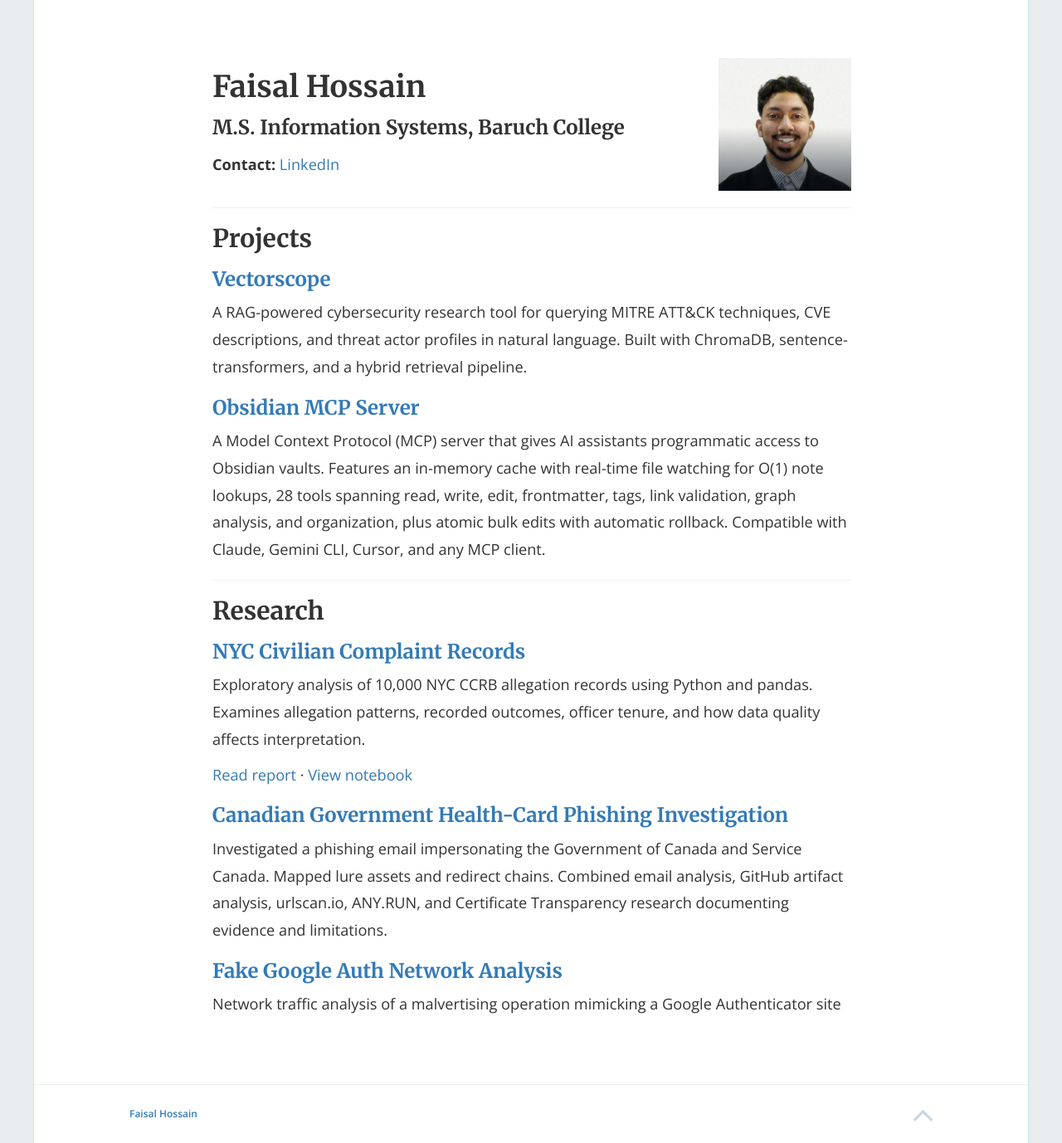
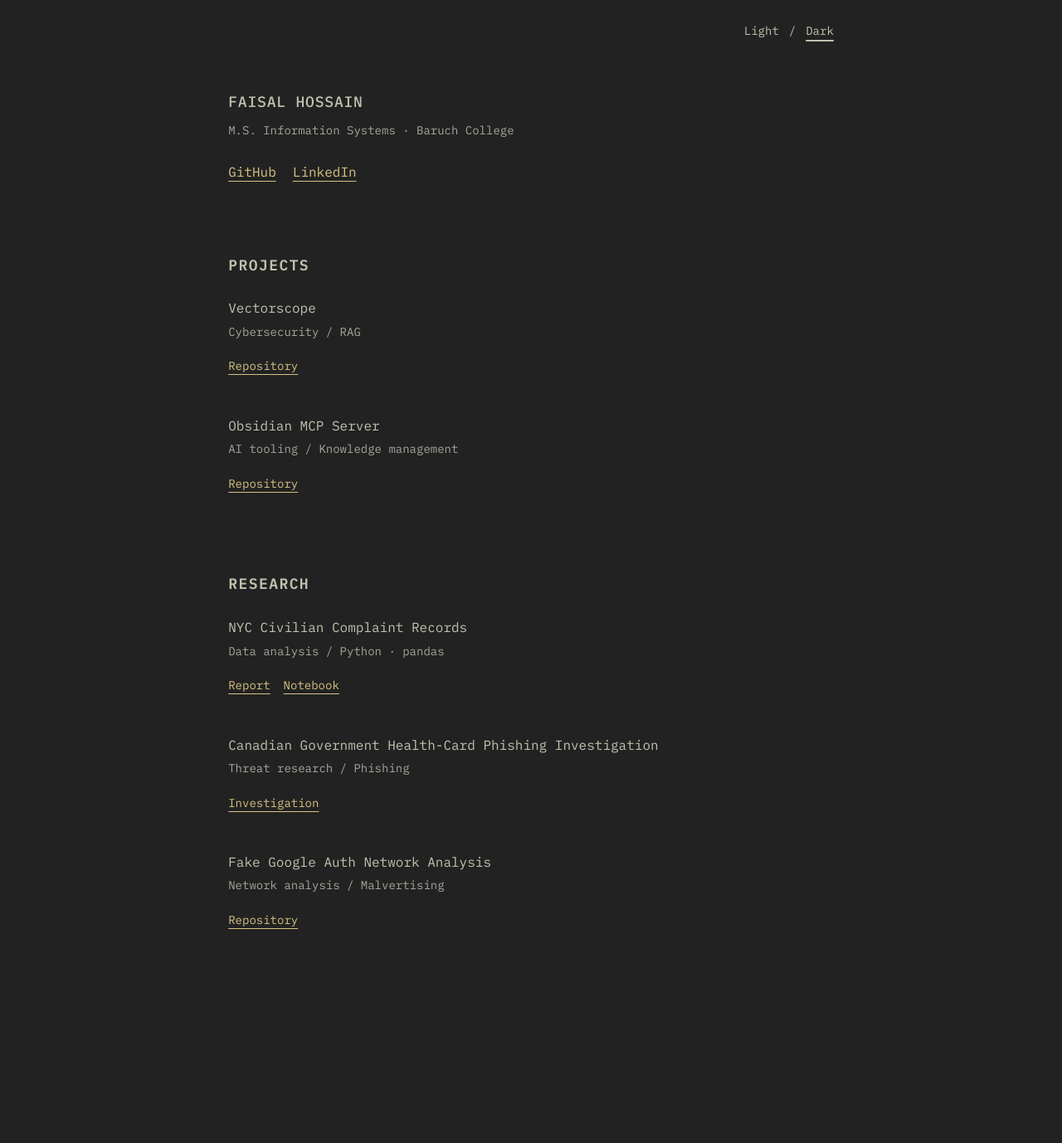
Before and after one commit to faisalhossainnyc/faisalhossainnyc.github.io, a Jekyll site: the page built from index.html, in a window 1280 px wide. Shown: the whole page at 83% size. Built offline with Jekyll 4.4.1, drawn with Linux system fonts in a browser that asks for light colours; nearby versions of some CDN libraries; after the commit the page ends 1208 px from its top, so only the background shows below that.

Commit message:
Redesign the portfolio with light and dark themes

```diff
--- a/_config.yml
+++ b/_config.yml
@@ -10,3 +10,11 @@ repository: faisalhossainnyc/faisalhossainnyc.github.io
 
 enable_nav: false
 enable_contact: false
+
+
+exclude:
+  - Gemfile
+  - Gemfile.lock
+  - vendor
+  - node_modules
+  - CODE_REVIEW.md
--- /dev/null
+++ b/index.html
@@ -0,0 +1,157 @@
+---
+layout: null
+title: Faisal Hossain
+permalink: /
+---
+<!doctype html>
+<html lang="en">
+<head>
+<meta charset="utf-8">
+<meta name="viewport" content="width=device-width, initial-scale=1">
+<meta name="color-scheme" content="light dark">
+<title>Faisal Hossain — Portfolio</title>
+<meta name="description" content="{{ site.description | escape }} — cybersecurity projects, threat research, and data analysis.">
+<link rel="canonical" href="{{ '/' | absolute_url }}">
+<link rel="icon" href="{{ '/img/favicon.png' | relative_url }}">
+<link rel="preconnect" href="https://fonts.googleapis.com">
+<link rel="preconnect" href="https://fonts.gstatic.com" crossorigin>
+<link href="https://fonts.googleapis.com/css2?family=IBM+Plex+Mono:wght@400;500;600&display=swap" rel="stylesheet">
+<script>
+document.documentElement.dataset.appearance = 'dark';
+try {
+  const saved = localStorage.getItem('portfolio-appearance');
+  if (['light', 'dark'].includes(saved)) document.documentElement.dataset.appearance = saved;
+} catch {}
+</script>
+<style>
+:root { color-scheme: dark; --background: #222222; --foreground: #c2c2b0; --muted: #a6a69c; --link-accent: #d7c483; --selection: #44443c; }
+* { box-sizing: border-box; }
+html, body { margin: 0; background: var(--background); color: var(--foreground); }
+body { font: 1rem/1.65 'IBM Plex Mono', monospace; -webkit-font-smoothing: antialiased; }
+main, .appearance-controls { max-width: 52rem; margin-inline: auto; }
+.theme-panel { padding: 32px clamp(24px, 4vw, 64px) 56px; min-width: 0; overflow-wrap: anywhere; }
+h1,h2,h3,p { margin: 0; }
+h1 { font-size: 1.125rem; font-weight: 500; letter-spacing: .045em; text-transform: uppercase; }
+.degree { margin-top: 8px; font-size: .875rem; }
+.contact { display: flex; flex-wrap: wrap; gap: 20px; margin-top: 16px; }
+.degree, .metadata { color: var(--muted); }
+a { display: inline-flex; align-items: center; min-height: 44px; color: var(--link-accent); text-decoration: underline; text-decoration-color: currentColor; text-underline-offset: 5px; text-decoration-thickness: 1px; padding-block: 4px; }
+a:focus-visible { outline: 2px solid var(--link-accent); outline-offset: 6px; border-radius: 1px; }
+.portfolio-block { padding-bottom: .75rem; }
+section.portfolio-block { margin-top: 4rem; }
+h2 { font-size: 1.125rem; font-weight: 600; letter-spacing: .08em; text-transform: uppercase; }
+ul { list-style: none; margin: 24px 0 0; padding: 0; }
+.entry { padding-bottom: .5rem; }
+.entry + .entry { margin-top: 28px; }
+h3 { font-size: inherit; font-weight: 400; line-height: inherit; }
+.metadata { font-size: .875rem; margin-top: 4px; }
+.outputs { display: flex; flex-wrap: wrap; gap: 4px 16px; font-size: .875rem; margin-top: 8px; }
+.outputs a { overflow-wrap: anywhere; }
+::selection { color: var(--foreground); background: var(--selection); }
+[hidden] { display: none !important; }
+.appearance-controls { display: flex; flex-wrap: wrap; justify-content: flex-end; align-items: center; gap: 12px; padding: 16px clamp(24px, 4vw, 64px); font-size: .875rem; }
+.appearance-controls { border: 0; min-width: 0; }
+.visually-hidden { position: absolute; width: 1px; height: 1px; padding: 0; margin: -1px; overflow: hidden; clip-path: inset(50%); white-space: nowrap; border: 0; }
+.appearance-option { position: relative; display: inline-flex; align-items: center; min-height: 44px; cursor: pointer; }
+.appearance-option input { position: absolute; inset: 0; width: 100%; height: 100%; margin: 0; opacity: 0; cursor: pointer; }
+.appearance-option input:checked + span { text-decoration: underline; text-underline-offset: 6px; text-decoration-thickness: 2px; }
+.appearance-option input:focus-visible + span { outline: 2px solid currentColor; outline-offset: 6px; }
+@media (forced-colors: active) { .appearance-option input:checked + span { text-decoration-color: CanvasText; } }
+.skip-link { position: absolute; inset: 8px auto auto 8px; transform: translateY(-200%); padding: 8px 16px; z-index: 1; background: var(--background); color: var(--foreground); }
+.skip-link:focus { transform: none; outline: 2px solid currentColor; outline-offset: 2px; }
+main:focus { outline: none; }
+:root[data-appearance="light"] { color-scheme: light; --background: #f3f0e6; --foreground: #4b4b42; --muted: #636357; --link-accent: #713613; --selection: #e1ddce; }
+@media (max-width:600px) { .theme-panel { padding: 28px 24px 48px; } }
+/* Crossfade only explicit appearance changes; content stays visible on load. */
+::view-transition-old(root), ::view-transition-new(root) { animation-duration: 180ms; animation-timing-function: ease-out; }
+::view-transition-old(root) { animation-name: theme-fade-out; }
+::view-transition-new(root) { animation-name: theme-fade-in; }
+@keyframes theme-fade-out { to { opacity: 0; } }
+@keyframes theme-fade-in { from { opacity: 0; } }
+html[data-theme-fallback] body, html[data-theme-fallback] a, html[data-theme-fallback] .degree, html[data-theme-fallback] .metadata { transition: background-color 180ms ease-out, color 180ms ease-out; }
+@media (prefers-reduced-motion: reduce) {
+  ::view-transition-old(root), ::view-transition-new(root) { animation: none; }
+  html[data-theme-fallback] body, html[data-theme-fallback] a, html[data-theme-fallback] .degree, html[data-theme-fallback] .metadata { transition: none; }
+}
+</style>
+</head>
+<body>
+<a class="skip-link" href="#portfolio">Skip to portfolio</a>
+<fieldset class="appearance-controls" hidden>
+  <legend class="visually-hidden">Appearance</legend>
+  <label class="appearance-option"><input type="radio" name="appearance" value="light"><span>Light</span></label>
+  <span aria-hidden="true">/</span>
+  <label class="appearance-option"><input type="radio" name="appearance" value="dark"><span>Dark</span></label>
+</fieldset>
+<main id="portfolio" tabindex="-1">
+<article class="theme-panel" aria-label="Portfolio">
+
+  <header class="portfolio-block" data-section="header">
+    <h1>Faisal Hossain</h1>
+    <p class="degree">M.S. Information Systems · Baruch College</p>
+    <nav class="contact" aria-label="Contact">
+      <a href="https://github.com/faisalhossainnyc">GitHub</a>
+      <a href="https://www.linkedin.com/in/faisalhossainnyc">LinkedIn</a>
+    </nav>
+  </header>
+  <section class="portfolio-block" data-section="projects" aria-labelledby="projects">
+    <h2 id="projects">Projects</h2>
+    <ul>
+      <li class="entry">
+        <h3>Vectorscope</h3>
+        <p class="metadata">Cybersecurity / RAG</p>
+        <div class="outputs"><a href="https://github.com/faisalhossainnyc/vectorscope" aria-label="Vectorscope repository">Repository</a></div>
+      </li>
+      <li class="entry">
+        <h3>Obsidian MCP Server</h3>
+        <p class="metadata">AI tooling / Knowledge management</p>
+        <div class="outputs"><a href="https://github.com/faisalhossainnyc/obsidian-mcp-server" aria-label="Obsidian MCP Server repository">Repository</a></div>
+      </li>
+    </ul>
+  </section>
+  <section class="portfolio-block" data-section="research" aria-labelledby="research">
+    <h2 id="research">Research</h2>
+    <ul>
+      <li class="entry">
+        <h3>NYC Civilian Complaint Records</h3>
+        <p class="metadata">Data analysis / Python · pandas</p>
+        <div class="outputs"><a href="{{ '/projects/nyc-civilian-complaints/' | relative_url }}" aria-label="NYC civilian complaint report">Report</a><a href="https://github.com/faisalhossainnyc/faisalhossainnyc.github.io/blob/main/projects/nyc-civilian-complaints/analysis.ipynb" aria-label="NYC civilian complaint notebook">Notebook</a></div>
+      </li>
+      <li class="entry">
+        <h3>Canadian Government Health-Card Phishing Investigation</h3>
+        <p class="metadata">Threat research / Phishing</p>
+        <div class="outputs"><a href="https://cybersecurityreach.org/investigations/canadian-id-renewal-github-2026" aria-label="Canadian health-card phishing investigation">Investigation</a></div>
+      </li>
+      <li class="entry">
+        <h3>Fake Google Auth Network Analysis</h3>
+        <p class="metadata">Network analysis / Malvertising</p>
+        <div class="outputs"><a href="https://github.com/faisalhossainnyc/fake-google-auth-network-analysis" aria-label="Fake Google Auth network analysis repository">Repository</a></div>
+      </li>
+    </ul>
+  </section>
+
+</article>
+</main>
+<script>
+const appearance = document.querySelector('.appearance-controls');
+const savedAppearance = document.documentElement.dataset.appearance || 'dark';
+document.documentElement.dataset.appearance = savedAppearance;
+appearance.querySelector(`input[value="${savedAppearance}"]`).checked = true;
+appearance.hidden = false;
+let activeThemeTransition;
+appearance.addEventListener('change', (event) => {
+  if (event.target.name !== 'appearance') return;
+  const value = event.target.value;
+  const applyTheme = () => { document.documentElement.dataset.appearance = value; };
+  activeThemeTransition?.skipTransition();
+  if (!matchMedia('(prefers-reduced-motion: reduce)').matches && document.startViewTransition) {
+    activeThemeTransition = document.startViewTransition(applyTheme);
+  } else {
+    if (!matchMedia('(prefers-reduced-motion: reduce)').matches) document.documentElement.dataset.themeFallback = '';
+    applyTheme();
+  }
+  try { localStorage.setItem('portfolio-appearance', value); } catch {}
+});
+</script>
+</body>
+</html>
--- a/index.md
+++ /dev/null
@@ -1,38 +0,0 @@
----
-layout: inner
-title: Faisal Hossain
----
-
-<header class="portfolio-header">
-  <div class="portfolio-header__text">
-    <h1>Faisal Hossain</h1>
-    <p class="portfolio-header__summary">M.S. Information Systems, Baruch College</p>
-    <p class="portfolio-header__contact"><strong>Contact:</strong> <a href="https://www.linkedin.com/in/faisalhossainnyc">LinkedIn</a></p>
-  </div>
-  <img class="portfolio-header__headshot" src="{{ '/img/Headshot.jpeg' | relative_url }}" alt="Faisal Hossain" width="160" height="160">
-</header>
-
----
-
-## Projects
-
-### [Vectorscope](https://github.com/faisalhossainnyc/vectorscope)
-A RAG-powered cybersecurity research tool for querying MITRE ATT&CK techniques, CVE descriptions, and threat actor profiles in natural language. Built with ChromaDB, sentence-transformers, and a hybrid retrieval pipeline.
-
-### [Obsidian MCP Server](https://github.com/faisalhossainnyc/obsidian-mcp-server)
-A Model Context Protocol (MCP) server that gives AI assistants programmatic access to Obsidian vaults. Features an in-memory cache with real-time file watching for O(1) note lookups, 28 tools spanning read, write, edit, frontmatter, tags, link validation, graph analysis, and organization, plus atomic bulk edits with automatic rollback. Compatible with Claude, Gemini CLI, Cursor, and any MCP client.
-
----
-
-## Research
-
-### [NYC Civilian Complaint Records](/projects/nyc-civilian-complaints/)
-Exploratory analysis of 10,000 NYC CCRB allegation records using Python and pandas. Examines allegation patterns, recorded outcomes, officer tenure, and how data quality affects interpretation.
-
-[Read report](/projects/nyc-civilian-complaints/) · [View notebook](https://github.com/faisalhossainnyc/faisalhossainnyc.github.io/blob/main/projects/nyc-civilian-complaints/analysis.ipynb)
-
-### [Canadian Government Health-Card Phishing Investigation](https://cybersecurityreach.org/investigations/canadian-id-renewal-github-2026)
-Investigated a phishing email impersonating the Government of Canada and Service Canada. Mapped lure assets and redirect chains. Combined email analysis, GitHub artifact analysis, urlscan.io, ANY.RUN, and Certificate Transparency research documenting evidence and limitations.
-
-### [Fake Google Auth Network Analysis](https://github.com/faisalhossainnyc/fake-google-auth-network-analysis)
-Network traffic analysis of a malvertising operation mimicking a Google Authenticator site
```
Also changed, not shown: README.md.
